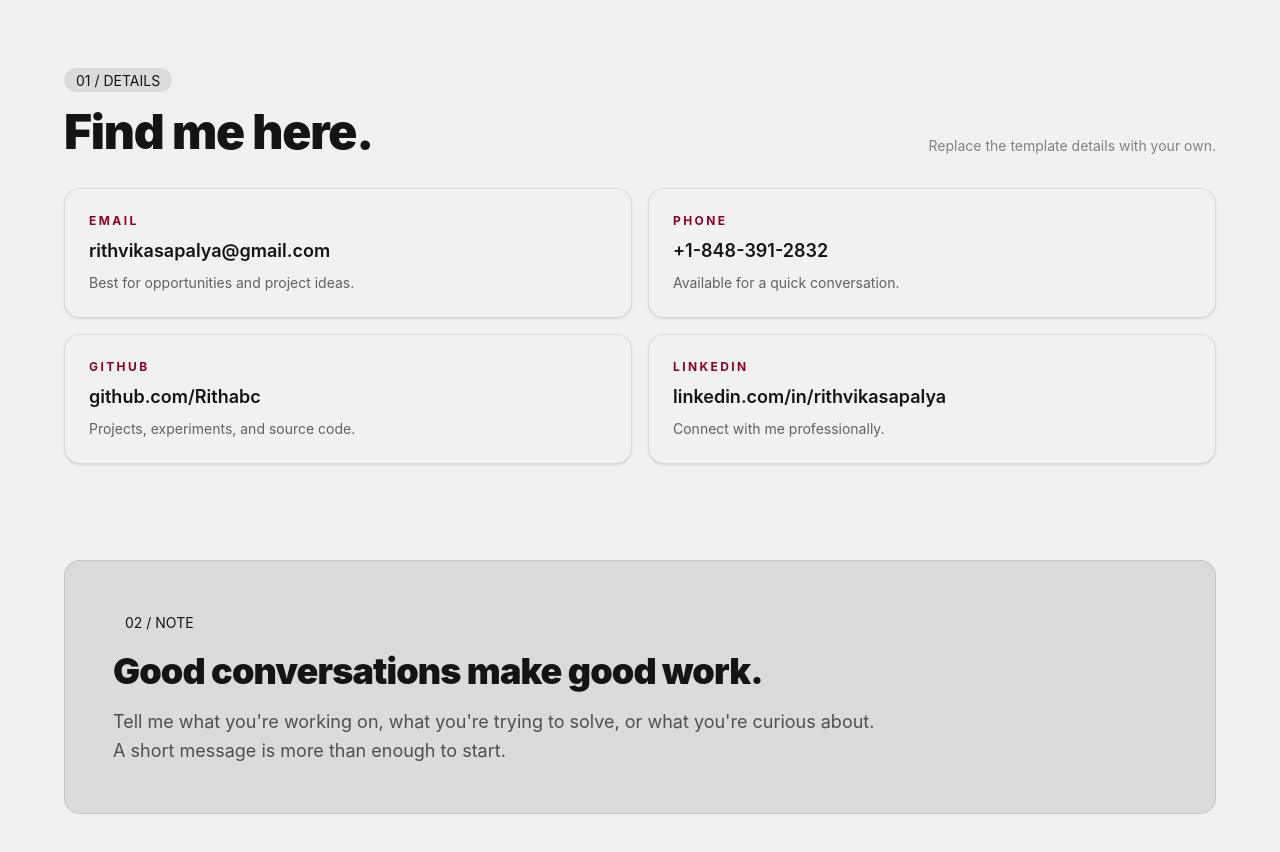
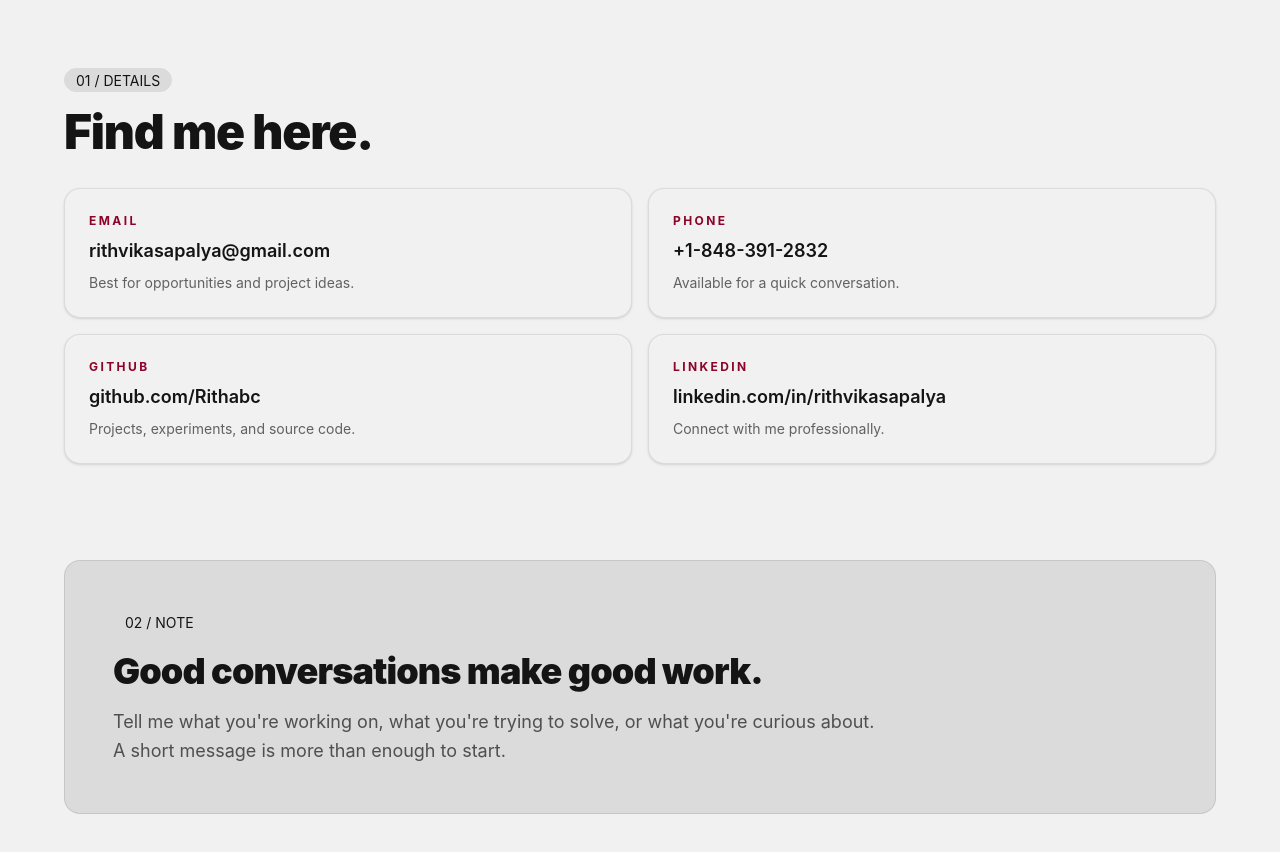
Before and after one commit to Rithabc/portfolio, a React (Vite) app: page /contact in a window 1280 px wide. Shown: the part 780-1632 px from the top of the page. Built offline with nearby package versions, Linux system fonts and the light colour scheme.

Commit message:
feat: update AboutPage layout and styling, add motion effects and content sections

```diff
--- a/src/components/ContactPage.tsx
+++ b/src/components/ContactPage.tsx
@@ -64,7 +64,6 @@ function ContactPage() {
               <div className="badge badge-ghost">01 / DETAILS</div>
               <h2 id="contact-details-title" className="mt-4 text-4xl font-black tracking-tight sm:text-5xl">Find me here.</h2>
             </div>
-            <span className="hidden text-sm text-base-content/50 sm:block">Replace the template details with your own.</span>
           </div>
 
           <div className="grid gap-4 sm:grid-cols-2">
```
